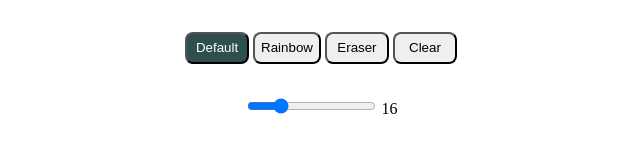
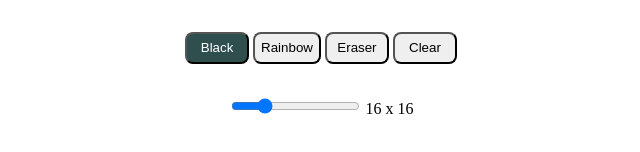
Before and after one commit to JamesDos/etch-a-sketch, a plain HTML site: page index.html in a window 1280 px wide. Shown: the part 632-784 px from the top of the page, 319-959 px from the left. Drawn offline with Linux system fonts and the light colour scheme.

Commit message:
Fixed bug in main.js
- Fixed bug in main.js where boxes wouldn't draw unless slider was moved beforehand

```diff
--- a/index.html
+++ b/index.html
@@ -11,7 +11,7 @@
   <h1>Etch A Sketch</h1>
   <div class="game-grid"></div>
   <div class="selection-buttons">
-    <button id="default">Default</button>
+    <button id="default">Black</button>
     <button id="rainbow">Rainbow</button>
     <button id="eraser">Eraser</button>
     <button id="clear">Clear</button>
--- a/main.js
+++ b/main.js
@@ -5,10 +5,10 @@ let defaultButton = document.querySelector('#default');
 let rainbowButton = document.querySelector('#rainbow');
 let eraseButton = document.querySelector('#eraser');
 let clearButton = document.querySelector('#clear');
-let slider= document.querySelector('#slider');
+let slider = document.querySelector('#slider');
 let sliderLabel = document.querySelector('.slider-label');
 
-sliderLabel.textContent = gridWidth;
+sliderLabel.textContent = `${gridWidth} x ${gridWidth}`;
 
 defaultButton.className = ('selected');
 
@@ -108,8 +108,6 @@ eraseButton.addEventListener('click', () => {
 });
 clearButton.addEventListener('click', () => clearGrid());
 
-generateGrid();
-
 let resizeGrid = n => {
   gameGrid.innerHTML = '';
   generateGrid(n);
@@ -120,3 +118,5 @@ slider.addEventListener('input', () => {
   gridWidth = parseInt(slider.value);
   resizeGrid(gridWidth);
 })
+
+generateGrid(gridWidth);
```
